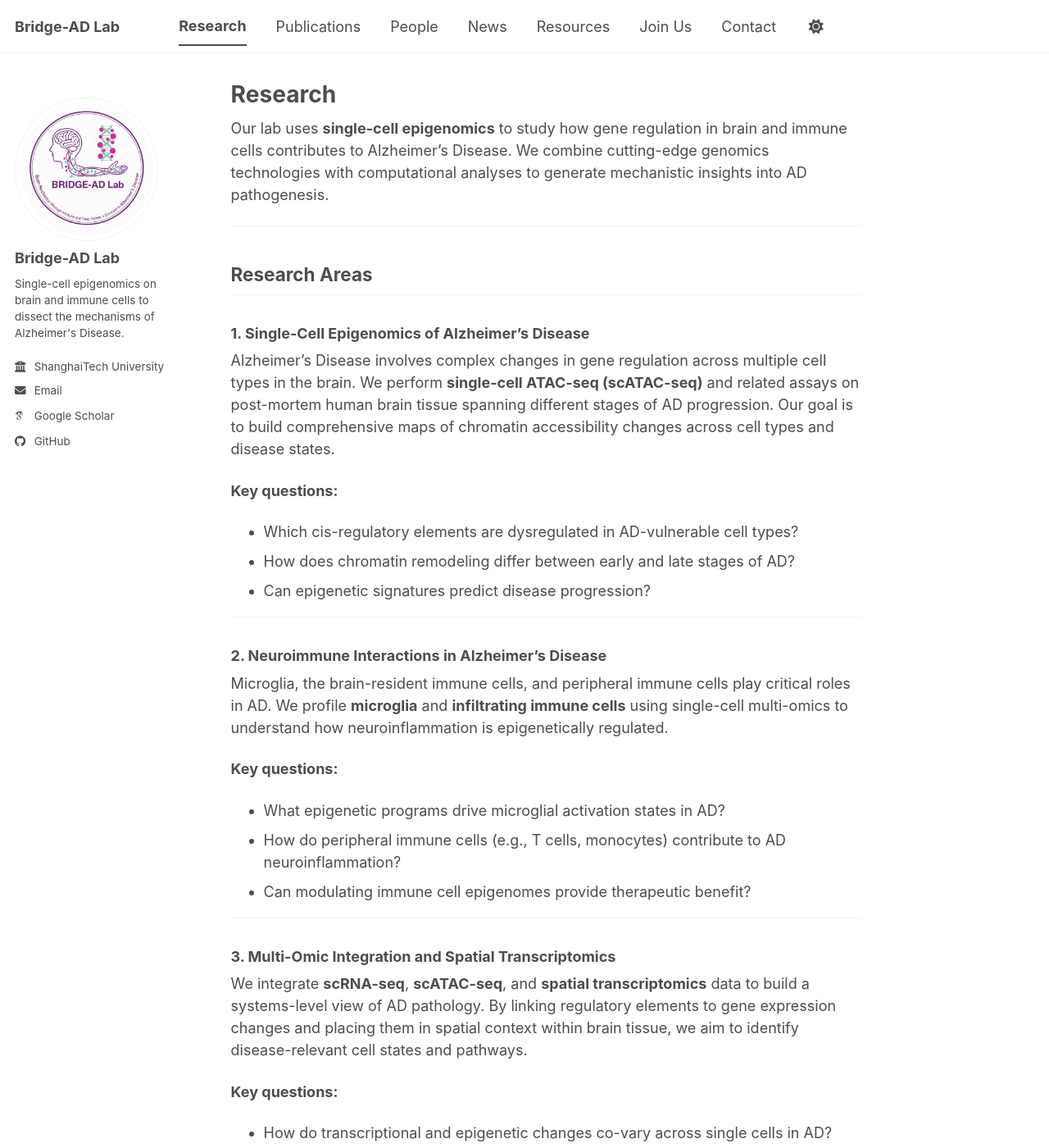
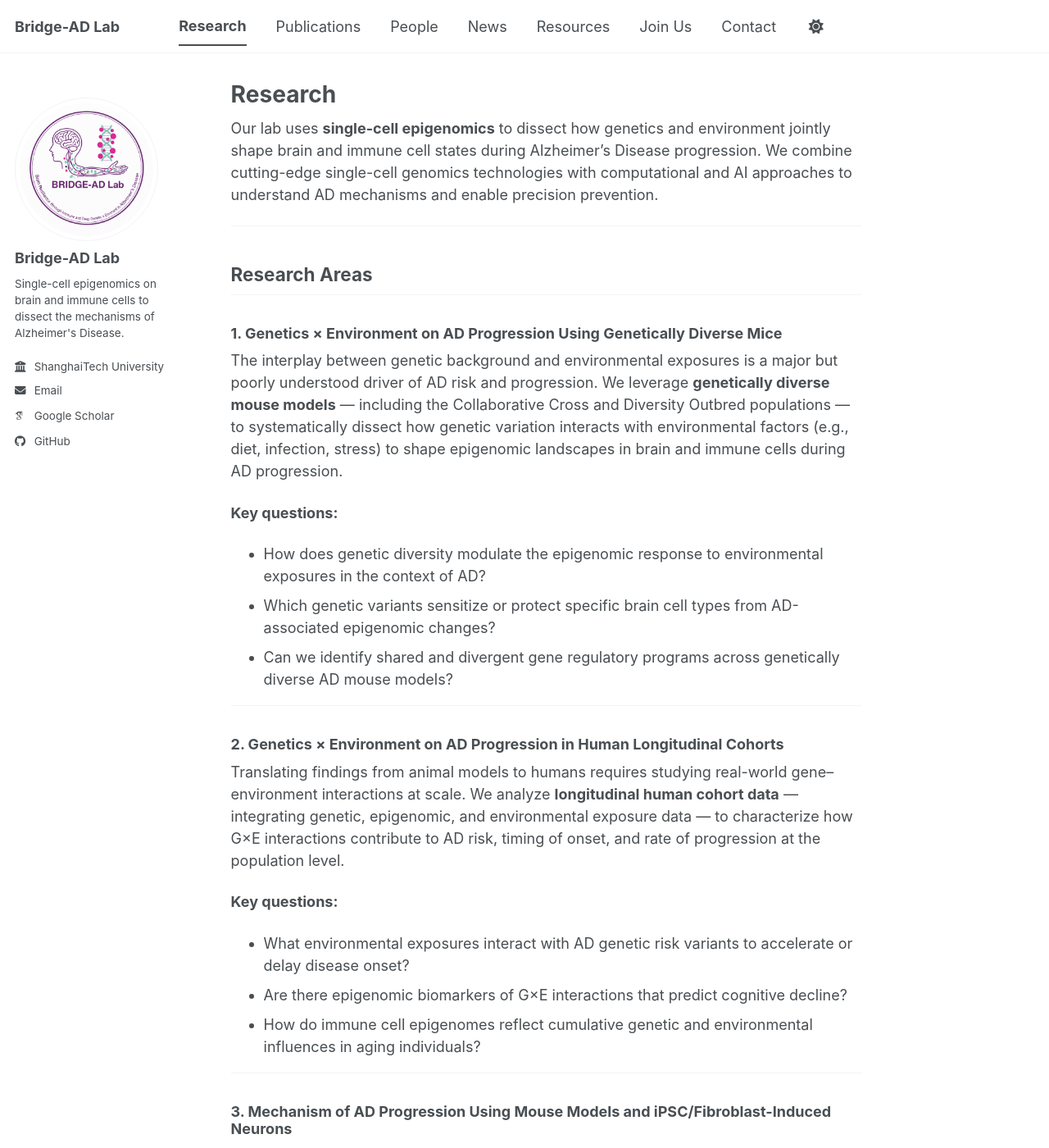
Before and after one commit to BrainImmune/BrainImmune.github.io, a Jekyll site: the page built from _pages/research.md, in a window 1280 px wide and 1400 px high. Shown: the whole window at 82% size. Built offline with Jekyll 4.4.1, drawn with Linux system fonts in a browser that asks for light colours; some web fonts are replaced; a script bundle is joined from its source files by our own code; library files that are not in the unit come from our copies; some of the changed text lies outside the part shown.

Commit message:
Update research areas, fix text selection visibility, update homepage highlight
Made-with: Cursor

```diff
--- a/_pages/research.md
+++ b/_pages/research.md
@@ -5,66 +5,53 @@ permalink: /research/
 author_profile: true
 ---
 
-Our lab uses **single-cell epigenomics** to study how gene regulation in brain and immune cells contributes to Alzheimer's Disease. We combine cutting-edge genomics technologies with computational analyses to generate mechanistic insights into AD pathogenesis.
+Our lab uses **single-cell epigenomics** to dissect how genetics and environment jointly shape brain and immune cell states during Alzheimer's Disease progression. We combine cutting-edge single-cell genomics technologies with computational and AI approaches to understand AD mechanisms and enable precision prevention.
 
 ---
 
 ## Research Areas
 
-### 1. Single-Cell Epigenomics of Alzheimer's Disease
+### 1. Genetics × Environment on AD Progression Using Genetically Diverse Mice
 
-Alzheimer's Disease involves complex changes in gene regulation across multiple cell types in the brain. We perform **single-cell ATAC-seq (scATAC-seq)** and related assays on post-mortem human brain tissue spanning different stages of AD progression. Our goal is to build comprehensive maps of chromatin accessibility changes across cell types and disease states.
+The interplay between genetic background and environmental exposures is a major but poorly understood driver of AD risk and progression. We leverage **genetically diverse mouse models** — including the Collaborative Cross and Diversity Outbred populations — to systematically dissect how genetic variation interacts with environmental factors (e.g., diet, infection, stress) to shape epigenomic landscapes in brain and immune cells during AD progression.
 
 **Key questions:**
-- Which cis-regulatory elements are dysregulated in AD-vulnerable cell types?
-- How does chromatin remodeling differ between early and late stages of AD?
-- Can epigenetic signatures predict disease progression?
+- How does genetic diversity modulate the epigenomic response to environmental exposures in the context of AD?
+- Which genetic variants sensitize or protect specific brain cell types from AD-associated epigenomic changes?
+- Can we identify shared and divergent gene regulatory programs across genetically diverse AD mouse models?
 
 ---
 
-### 2. Neuroimmune Interactions in Alzheimer's Disease
+### 2. Genetics × Environment on AD Progression in Human Longitudinal Cohorts
 
-Microglia, the brain-resident immune cells, and peripheral immune cells play critical roles in AD. We profile **microglia** and **infiltrating immune cells** using single-cell multi-omics to understand how neuroinflammation is epigenetically regulated.
+Translating findings from animal models to humans requires studying real-world gene–environment interactions at scale. We analyze **longitudinal human cohort data** — integrating genetic, epigenomic, and environmental exposure data — to characterize how G×E interactions contribute to AD risk, timing of onset, and rate of progression at the population level.
 
 **Key questions:**
-- What epigenetic programs drive microglial activation states in AD?
-- How do peripheral immune cells (e.g., T cells, monocytes) contribute to AD neuroinflammation?
-- Can modulating immune cell epigenomes provide therapeutic benefit?
+- What environmental exposures interact with AD genetic risk variants to accelerate or delay disease onset?
+- Are there epigenomic biomarkers of G×E interactions that predict cognitive decline?
+- How do immune cell epigenomes reflect cumulative genetic and environmental influences in aging individuals?
 
 ---
 
-### 3. Multi-Omic Integration and Spatial Transcriptomics
+### 3. Mechanism of AD Progression Using Mouse Models and iPSC/Fibroblast-Induced Neurons
 
-We integrate **scRNA-seq**, **scATAC-seq**, and **spatial transcriptomics** data to build a systems-level view of AD pathology. By linking regulatory elements to gene expression changes and placing them in spatial context within brain tissue, we aim to identify disease-relevant cell states and pathways.
+Understanding the cell-autonomous and non-cell-autonomous mechanisms of AD requires tractable experimental systems. We use **AD mouse models** alongside **iPSC-derived and fibroblast-induced neurons** to study how specific genetic risk variants and environmental perturbations rewire gene regulatory networks in disease-relevant cell types.
 
 **Key questions:**
-- How do transcriptional and epigenetic changes co-vary across single cells in AD?
-- What is the spatial organization of dysregulated cell states in the AD brain?
-- Which transcription factors drive cell-type-specific gene regulatory networks in AD?
+- How do AD risk variants alter chromatin organization and gene expression in neurons, glia, and immune cells?
+- What are the epigenomic signatures of early versus late neurodegeneration in model systems?
+- Can induced neuron models faithfully recapitulate the epigenomic features of human AD brain?
 
 ---
 
-### 4. Computational Tool Development
+### 4. G×E AI Model for Precision Prevention of AD
 
-We develop and apply **computational methods** for analyzing single-cell epigenomic data, including tools for peak calling, dimensionality reduction, cell-type deconvolution, and regulatory network inference.
+Integrating multi-modal genomic, epigenomic, and environmental data requires new computational frameworks. We are developing **AI models** that learn from G×E interaction data to predict individual AD risk trajectories and identify actionable intervention windows for precision prevention.
 
-**Key projects:**
-- Benchmarking and improving scATAC-seq analysis pipelines
-- Reference atlas construction for brain cell epigenomes
-- Machine learning approaches for disease variant interpretation
-
----
-
-## Technologies We Use
-
-| Technology | Application |
-|---|---|
-| scATAC-seq | Single-cell chromatin accessibility |
-| scRNA-seq | Single-cell gene expression |
-| CUT&TAG / CUT&RUN | Histone modifications & TF binding |
-| Spatial transcriptomics | Spatial gene expression mapping |
-| snMultiome | Paired RNA+ATAC from single nuclei |
-| Bulk ATAC-seq / ChIP-seq | Population-level epigenomics |
+**Key questions:**
+- Can we build interpretable AI models that predict AD onset and progression from epigenomic and environmental features?
+- Which G×E interactions are most predictive of disease risk across diverse populations?
+- How can AI-guided epigenomic signatures guide personalized lifestyle or pharmacological interventions?
 
 ---
 
--- a/_sass/_custom.scss
+++ b/_sass/_custom.scss
@@ -1,6 +1,17 @@
 /* ==========================================================================
    Bridge-AD Lab — Custom Visual Overrides
    ========================================================================== */
+
+/* Text selection: visible highlight in both light and dark mode */
+::selection {
+  background: #38bdf8;
+  color: #0f172a;
+}
+
+::-moz-selection {
+  background: #38bdf8;
+  color: #0f172a;
+}
 
 /* Masthead: subtle bottom border accent in dark mode */
 html[data-theme="dark"] {
```
Also changed, not shown: _pages/about.md (+1 -1 lines).
